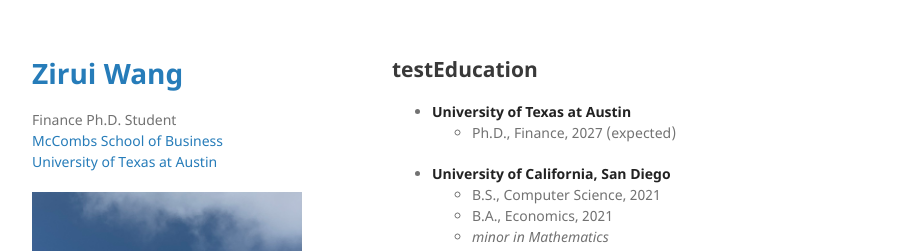
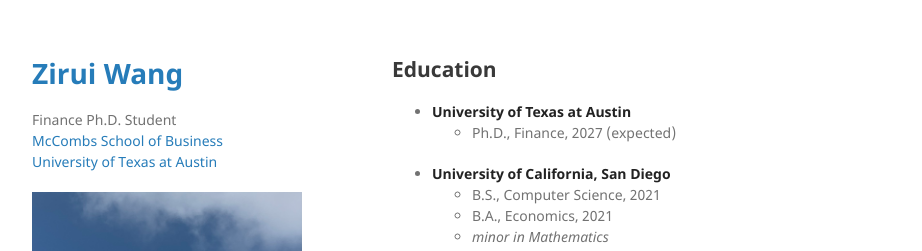
Before and after one commit to HarrisonZiruiWang/HarrisonZiruiWang.github.io, a Jekyll site: the page built from index.md, in a window 1280 px wide and 900 px high. Shown: the top 251 px of the window, without its empty margins (178-1100 px from the left). Built offline with Jekyll 4.4.1, drawn with Linux system fonts in a browser that asks for light colours; our own code applies the rules of GitHub Pages for plain Markdown files.

Commit message:
Update index.md

```diff
--- a/index.md
+++ b/index.md
@@ -1,7 +1,7 @@
 ---
 layout: default
 ---
-## testEducation
+## Education
 
 - **University of Texas at Austin**
   - Ph.D., Finance, 2027 (expected)
```
